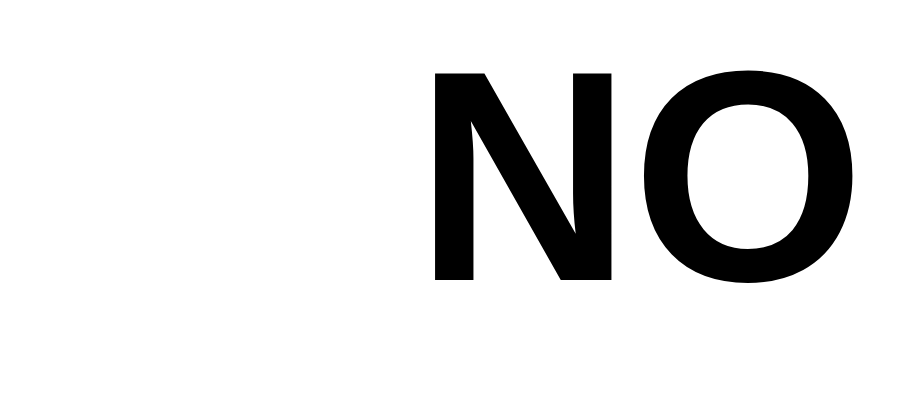
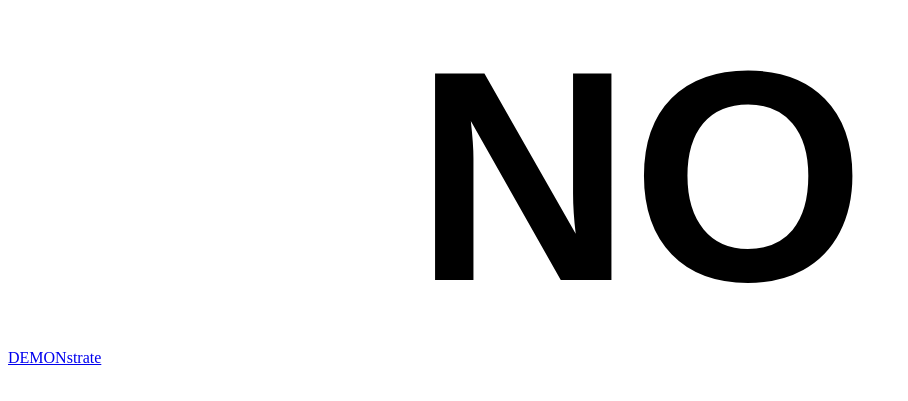
Before and after one commit to alokmandloi/alokmandloi.github.io, a plain HTML site: page index.html in a window 1280 px wide. Shown: the part 205-606 px from the top of the page, without its empty margins (0-908 px from the left). Drawn offline with Linux system fonts and the light colour scheme.

Commit message:
Update index.html

```diff
--- a/index.html
+++ b/index.html
@@ -11,5 +11,6 @@
     	<h1>NO</h1>
         <script src="js/warmyet.js"></script>
 
-
+<div id="footer">
+                        <a href="http://about.me/DEMONstrate">DEMONstrate</a></div>
 </body></html>
```
